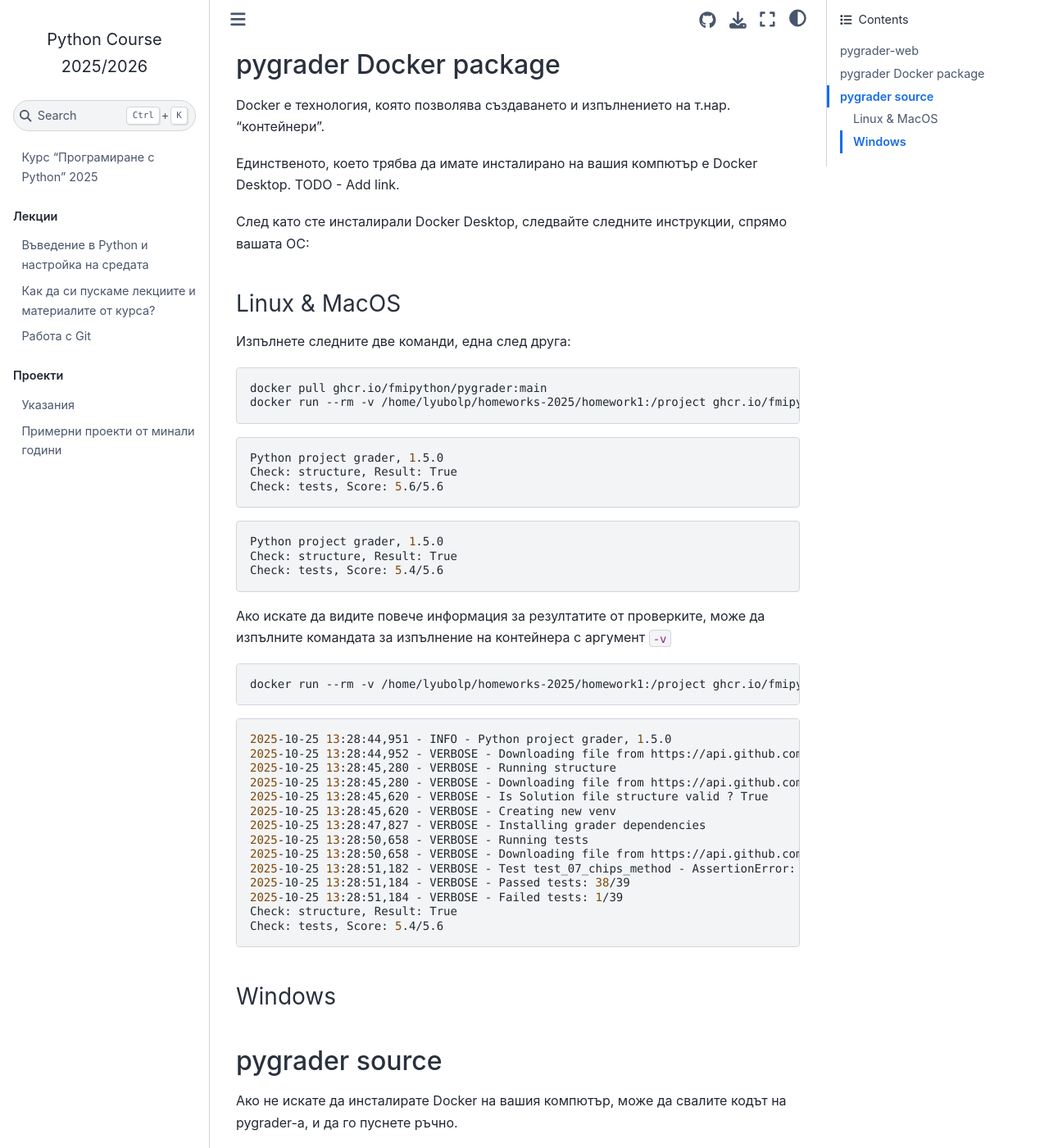
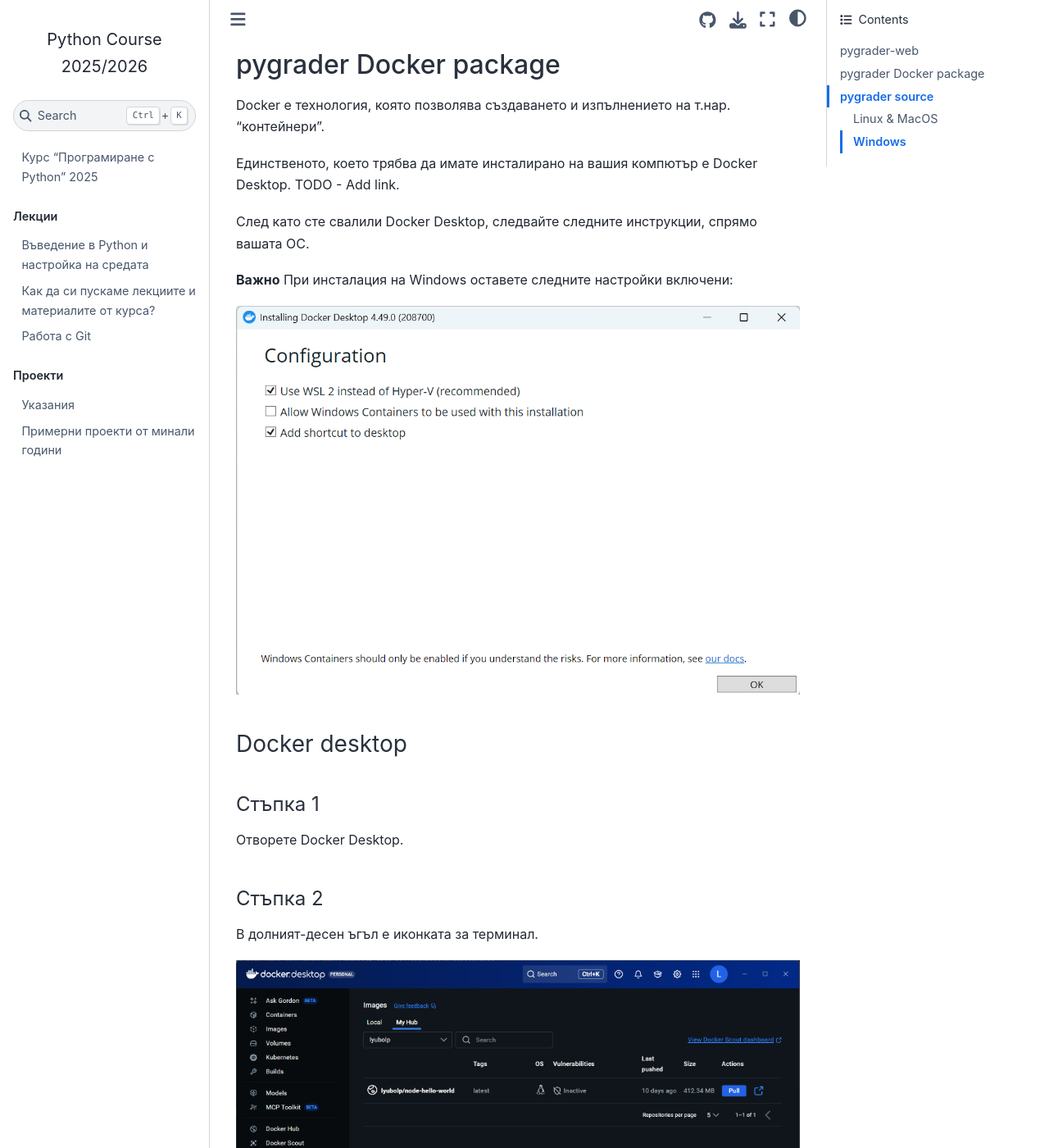
Before and after one commit to fmipython/PythonCourse2025, a Jupyter Book: the page built from homeworks/README.md, in a window 1280 px wide and 1400 px high, scrolled down 3140 px. Shown: the whole window at 82% size. Built offline with Jupyter Book 1.0.4 settings and Sphinx 7.4.7 and the Sphinx Book theme 1.1.4, drawn with Linux system fonts in a browser that asks for light colours; pages that are not in the unit, such as notebooks, are missing from menus; some of the changed text lies outside the part shown.

Commit message:
Update README with Docker desktop contents

```diff
--- a/homeworks/README.md
+++ b/homeworks/README.md
@@ -21,26 +21,26 @@
 
 Отворете link
 
-![Web view](assets/1.png)
+![Web view](assets/web-1.png)
 
 ### Стъпка 2
 
 Чрез бутона "Browse files" качете архива с вашето решение.
 **Важно: Приемат се само zip архиви.**
 
-![Upload file](assets/2.png)
+![Upload file](assets/web-2.png)
 
 ### Стъпка 3
 
 Изчакайте докато pygrader-а прегледа вашето решение.
 
-![Grading](assets/3.png)
+![Grading](assets/web-3.png)
 
 
 ### Стъпка 4
 
 Разгледайте резултатите за вашето решение.
-![Results](assets/4.png)
+![Results](assets/web-4.png)
 
 
 ## pygrader Docker package
@@ -50,9 +50,29 @@ Docker е технология, която позволява създаване
 Единственото, което трябва да имате инсталирано на вашия компютър е Docker Desktop.
 TODO - Add link.
 
-След като сте инсталирали Docker Desktop, следвайте следните инструкции, спрямо вашата ОС:
+След като сте свалили Docker Desktop, следвайте следните инструкции, спрямо вашата ОС.
 
-### Linux & MacOS
+**Важно** При инсталация на Windows оставете следните настройки включени:
+
+![Windows install](assets/desktop-0.png)
+
+### Docker desktop
+
+#### Стъпка 1
+
+Отворете Docker Desktop.
+
+#### Стъпка 2
+
+В долният-десен ъгъл е иконката за терминал.
+
+![Docker desktop](assets/desktop-1.png)
+
+#### Стъпка 3
+
+От тук следвате стъпките в секцията по-долу, "Терминал".
+
+### Терминал
 
 Изпълнете следните две команди, една след друга:
 
```
Also changed, not shown: other parts of homeworks/README.md (+0 -2 lines), homeworks/assets/desktop-0.png (added), homeworks/assets/desktop-1.png (added), homeworks/assets/desktop-2.png (added), homeworks/assets/web-1.png (renamed from homeworks/assets/1.png), homeworks/assets/web-2.png (renamed from homeworks/assets/2.png), homeworks/assets/web-3.png (renamed from homeworks/assets/3.png), homeworks/assets/web-4.png (renamed from homeworks/assets/4.png).
